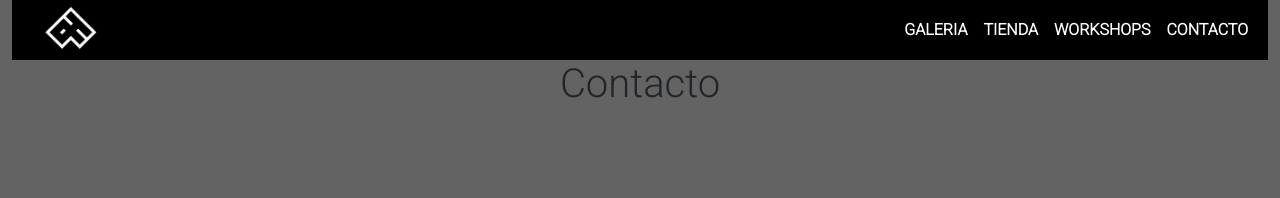
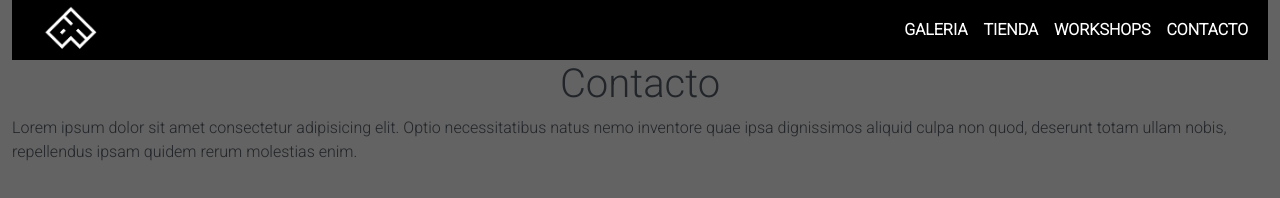
Before and after one commit to arielfernand/Ariel-Fernandez-Fotografia, a plain HTML site: page paginas/contacto.html in a window 1280 px wide. Drawn offline with nearby package versions, Linux system fonts and the light colour scheme.

Commit message:
primer cambio

```diff
--- a/paginas/contacto.html
+++ b/paginas/contacto.html
@@ -48,6 +48,7 @@
 
 <H1>Contacto</H1>
 
+<p>Lorem ipsum dolor sit amet consectetur adipisicing elit. Optio necessitatibus natus nemo inventore quae ipsa dignissimos aliquid culpa non quod, deserunt totam ullam nobis, repellendus ipsam quidem rerum molestias enim.</p>
 
     <script src="https://cdn.jsdelivr.net/npm/bootstrap@5.3.0-alpha1/dist/js/bootstrap.bundle.min.js"
         integrity="sha384-w76AqPfDkMBDXo30jS1Sgez6pr3x5MlQ1ZAGC+nuZB+EYdgRZgiwxhTBTkF7CXvN"
```
